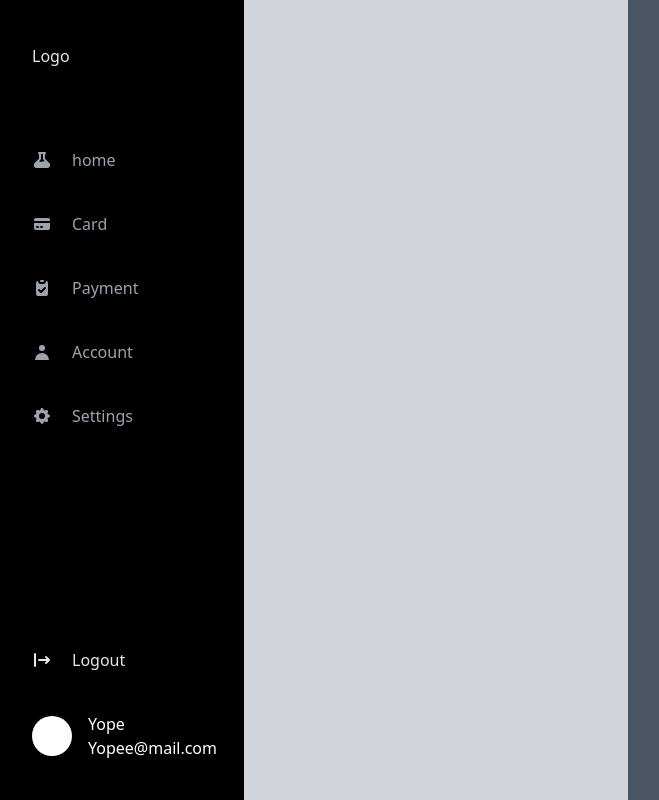
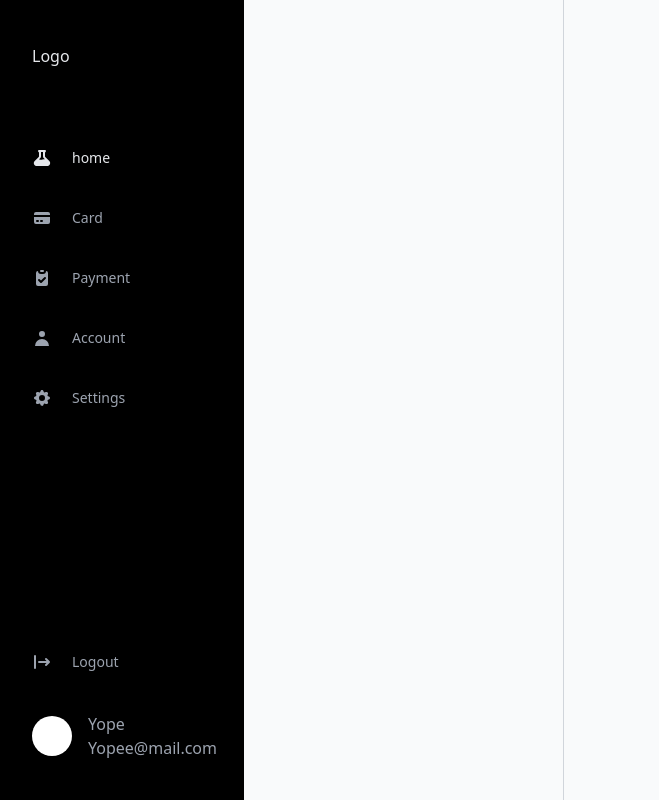
Before and after one commit to pemeraldy/expense-watcher, a React (Vite) app: page / in a window 1280 px wide. Shown: the whole page, without its empty margins (12-671 px from the left). Built offline with nearby package versions, Linux system fonts and the light colour scheme.

Commit message:
changed font size

```diff
--- a/src/App.jsx
+++ b/src/App.jsx
@@ -9,8 +9,8 @@ function App() {
       <div className=" h-full  md:w-[20%] bg-black">
         <SideBar />
       </div>
-      <div className=" h-full md:w-[30%] bg-gray-300"></div>
-      <div className=" flex-1 h-full bg-gray-600"></div>
+      <div className=" h-full md:w-[25%] bg-gray-50 border-r border-gray-300"></div>
+      <div className=" flex-1 h-full bg-gray-50"></div>
     </div>
   );
 }
--- a/src/components/NavItem.jsx
+++ b/src/components/NavItem.jsx
@@ -9,7 +9,7 @@ export default function NavItem({ Icon, text, isActive }) {
     <li
       className={`flex cursor-pointer ${
         isActive ? "text-gray-200" : "text-gray-400"
-      } items-center font-normal`}
+      } items-center text-sm font-normal`}
     >
       <Icon className="h-5 w-5 " />
       <span className="ml-5">{text}</span>
--- a/src/components/SideBar.jsx
+++ b/src/components/SideBar.jsx
@@ -9,17 +9,17 @@ export default function SideBar() {
         Logo
       </a>
       <ul className=" space-y-10">
-        <NavItem Icon={BeakerIcon} text="home" />
+        <NavItem Icon={BeakerIcon} isActive={true} text="home" />
         <NavItem Icon={CreditCardIcon} text="Card" />
         <NavItem Icon={ClipboardCheckIcon} text="Payment" />
         <NavItem Icon={UserIcon} text="Account" />
         <NavItem Icon={CogIcon} text="Settings" />
       </ul>
       <div className="absolute bottom-10 flex flex-col">
-        <NavItem Icon={LogoutIcon} isActive={true} text="Logout" className="block" />
+        <NavItem Icon={LogoutIcon} text="Logout" className="block" />
         <div className="flex cursor-pointer items-center mt-10">
           <div className=" w-10 h-10 bg-white rounded-full"></div>
-          <div className="text-white ml-4">
+          <div className="text-gray-400 hover:text-gray-50 ml-4">
             <span className="block">Yope</span>
             <span className="block">Yopee@mail.com</span>
           </div>
```
